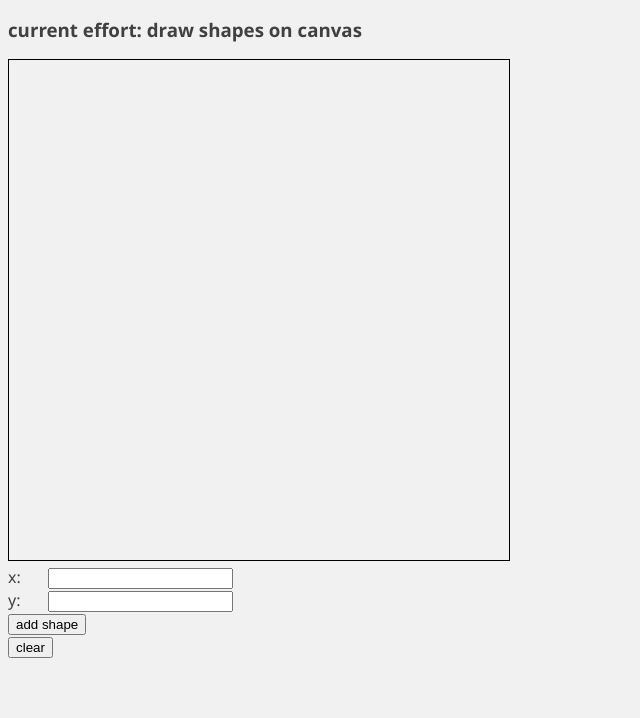
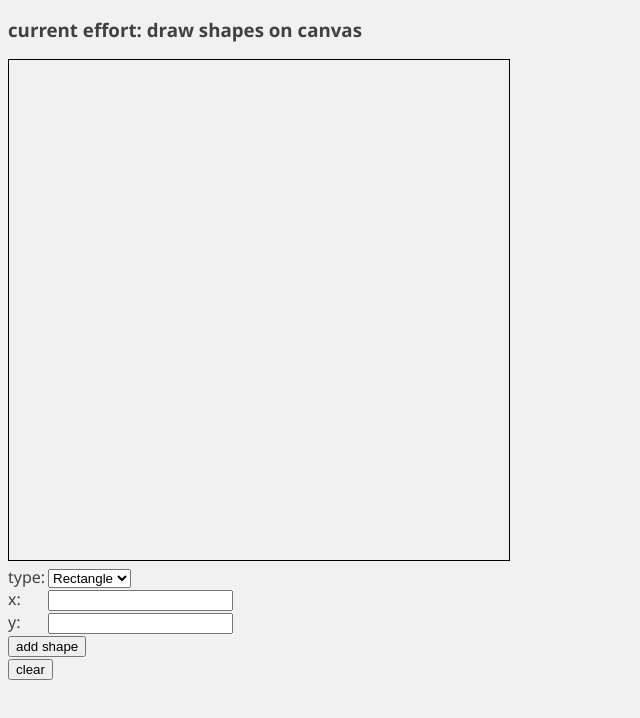
Before and after one commit to jbradfield/diagrammer, an Angular app: page / in a window 1280 px wide. Shown: the top 718 px of the page, without its empty margins (0-640 px from the left). Built offline with nearby package versions, Linux system fonts and the light colour scheme.

Commit message:
type map fiddling

```diff
--- a/src/app/components/canvas/canvas.component.html
+++ b/src/app/components/canvas/canvas.component.html
@@ -5,12 +5,12 @@
   </ng-container>
 </svg>
 <div>
-  <!-- <label>type: </label>
+  <label>type: </label>
   <select #type>
-    <option *ngFor="let type of keys(ShapeTypeEnum)" [value]="type">
-      {{ type }}
-    </option></select
-  ><br /> -->
+    <option [value]="ShapeTypeEnum.Rectangle">Rectangle</option>
+    <option [value]="ShapeTypeEnum.Ellipse">Ellipse</option>
+  </select>
+  <br />
   <label>x: </label><input #x type="number" /><br />
   <label>y: </label><input #y type="number" /><br />
   <!-- <label>h: </label><input #h type="number" /><br />
--- a/src/app/components/canvas/canvas.component.ts
+++ b/src/app/components/canvas/canvas.component.ts
@@ -9,6 +9,9 @@ import { ShapeService } from '../../services/shape.service';
   styleUrls: ['./canvas.component.scss'],
 })
 export class CanvasComponent implements OnInit, AfterViewInit {
+
+  ShapeTypeEnum = ShapeType;
+
   constructor(private shapeService: ShapeService) {}
 
   ngOnInit() {}
--- a/src/app/directives/dynamic-svg.directive.ts
+++ b/src/app/directives/dynamic-svg.directive.ts
@@ -3,13 +3,22 @@ import {
   Input,
   OnDestroy,
   OnInit,
+  Type,
   ViewContainerRef,
 } from '@angular/core';
+import { EllipseComponent } from '../components/ellipse/ellipse.component';
+import { RectangleComponent } from '../components/rectangle/rectangle.component';
 import { ShapeComponent } from '../components/shape/shape.component';
 import { Shape } from '../model/shape';
 import { ShapeType } from '../model/shape-type.enum';
 
-const shapeTypeComponentMap: Map<ShapeType, ShapeComponent> = new Map(); // TODO fill this out with types
+const ShapeTypeLookup = {
+  // [T in ShapeType]: { // TODO: only uncomment this outer bracket when all types are implemented
+  [ShapeType.Rectangle]: RectangleComponent,
+  [ShapeType.Ellipse]: EllipseComponent,
+  // ...
+  // } [T]
+};
 
 @Directive({
   selector: '[dynamic-svg]',
@@ -21,7 +30,9 @@ export class DynamicSvgDirective implements OnInit, OnDestroy {
 
   ngOnInit(): void {
     this.vcr.clear();
-    const compRef = this.vcr.createComponent<ShapeComponent>(ShapeComponent); // TODO pull type from map
+    const compRef = this.vcr.createComponent<ShapeComponent>(
+      ShapeTypeLookup[this.shape.type]
+    );
     compRef.instance.shape = this.shape;
     this.vcr.createEmbeddedView(compRef.instance.shapeTemplate);
   }
--- a/src/app/model/shape.ts
+++ b/src/app/model/shape.ts
@@ -1,4 +1,4 @@
-import { ShapeType } from "./shape-type.enum";
+import { ShapeType } from './shape-type.enum';
 
 export interface Vector2 {
   x: number;
```
Also changed, not shown: src/app/components/ellipse/ellipse.component.ts (+5 -8 lines), src/app/components/rectangle/rectangle.component.ts (+5 -8 lines).
